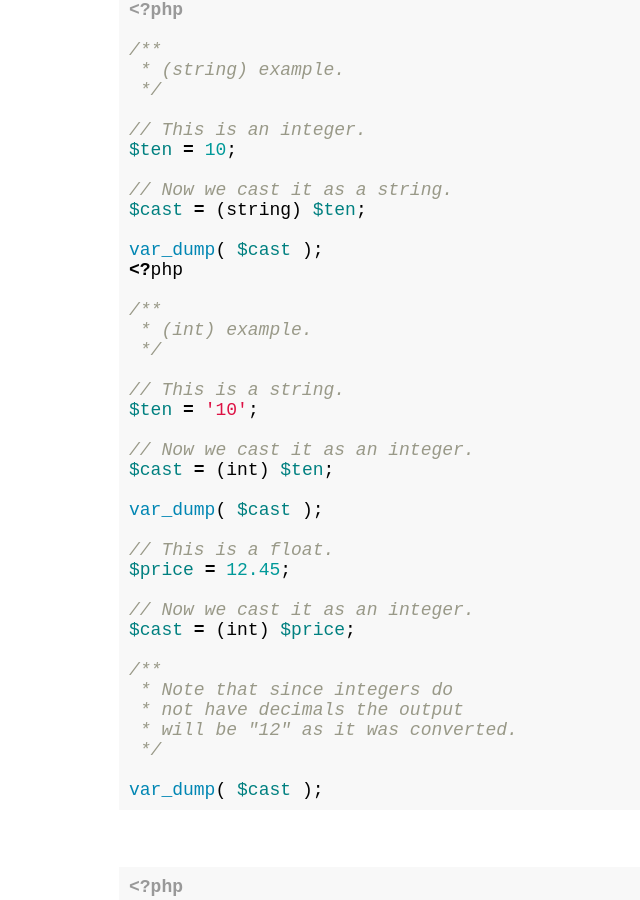
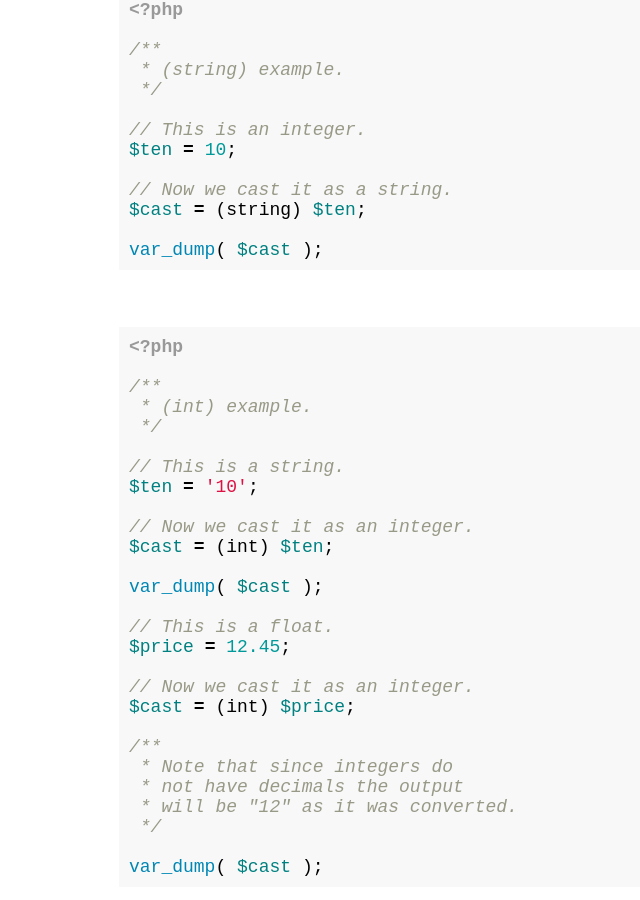
Before and after one commit to mrxkon/mrxkon.github.io, a Jekyll site: the page built from php-basics/php-type-casting.md, in a window 1280 px wide and 900 px high, scrolled down 1805 px. Shown: the whole window, without its empty margins (146-786 px from the left). Built offline with Jekyll 4.4.1, drawn with Linux system fonts in a browser that asks for light colours.

Commit message:
Update php-type-casting.md

````diff
--- a/php-basics/php-type-casting.md
+++ b/php-basics/php-type-casting.md
@@ -80,6 +80,11 @@ $ten = 10;
 $cast = (string) $ten;
 
 var_dump( $cast );
+```
+
+<br/>
+
+```php
 <?php
 
 /**
@@ -214,6 +219,11 @@ var_dump( $d );
 
 $e = (array) 10.34;
 var_dump( $e );
+```
+
+<br/>
+
+```php
 <?php
 
 /**
````
